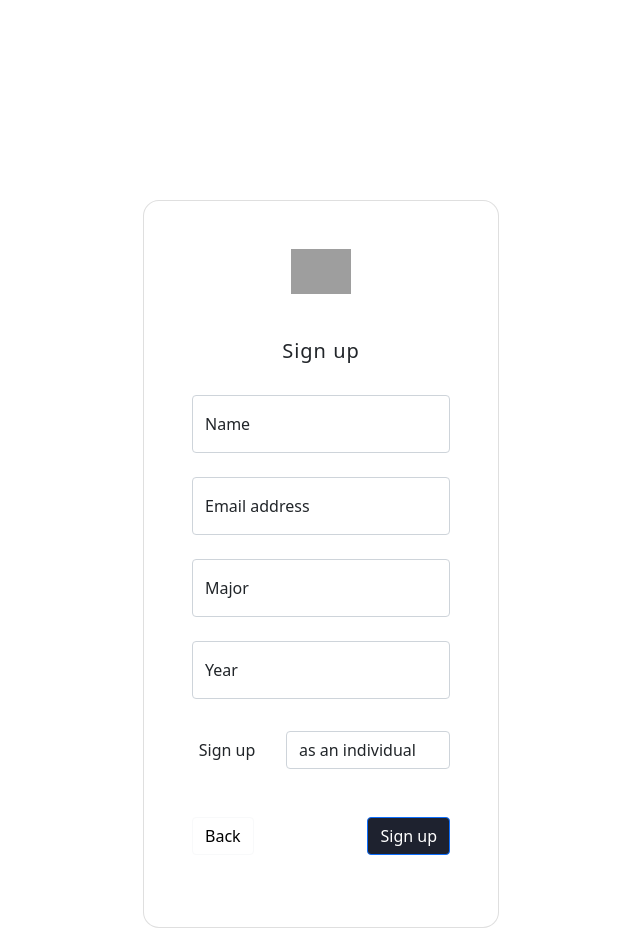
After one commit to Divyesh-Johri/ecc-case-comp-app, a Django app: template home/templates/home/signup.html in a window 1280 px wide. The commit adds this page. Shown: the whole page, without its empty margins (319-959 px from the left). Run offline with Django 4.2, Linux system fonts and the light colour scheme; the template is opened without the code that fills it, so the values that code supplies are empty; parts of the project's set-up code (start-up, migrations or seed data) failed here and were passed over; grey boxes are pictures that could not be loaded.

Commit message:
Created signin and signup pages

```diff
--- /dev/null
+++ b/home/templates/home/signin.html
@@ -0,0 +1,5 @@
+{% extends "signin.html" %}
+
+{% block content %}
+    <h1>jeff</h1>
+{% endblock %}
--- /dev/null
+++ b/home/templates/home/signup.html
@@ -0,0 +1,5 @@
+{% extends "signup.html" %}
+
+{% block content %}
+    <h1>jeff</h1>
+{% endblock %}
--- /dev/null
+++ b/static/templates/signup.html
@@ -0,0 +1,105 @@
+{% load static %}
+<html>
+
+	<head>
+        <title>test</title>
+        <link href="https://cdn.jsdelivr.net/npm/bootstrap@5.0.1/dist/css/bootstrap.min.css" rel="stylesheet" integrity="sha384-+0n0xVW2eSR5OomGNYDnhzAbDsOXxcvSN1TPprVMTNDbiYZCxYbOOl7+AMvyTG2x" crossorigin="anonymous">
+        <script src="https://cdn.jsdelivr.net/npm/bootstrap@5.1.3/dist/js/bootstrap.bundle.min.js"></script>
+
+		<style>
+            .logo {
+				height: 90px;
+				margin: auto;
+				display: block;
+			}
+			.btn-primary {
+				background-color: rgb(30, 34, 47) !important;
+			}
+			.btn-light {
+				background-color: rgb(255, 255, 255) !important;
+			}
+        </style>
+
+    </head>
+
+	<body>
+		<div class="container">
+			<div class="row h-25">
+			</div>
+			<div class="row h-50">
+			  <div class="col-sm-4"></div>
+			  <div class="col-sm-4">
+				<div class="card" style="border-radius: 1rem;">
+					<div class="card-body p-4 p-lg-5 text-black">
+
+						<form>
+
+						  <div class="d-flex align-items-center">
+							<div class="logo">
+								<img src="https://eccpsu.weebly.com/uploads/1/1/8/6/118626973/final-new-logo.png" alt="Logo" style="width:60px;">
+							</div>
+						  </div>
+
+						  <h5 class="fw-normal mb-3 pb-3" style="letter-spacing: 1px; text-align: center;">Sign up</h5>
+
+                          <div class="form-floating mb-4">
+							<input type="text" class="form-control" id="name" placeholder="Name">
+							<label for="name">Name</label>
+						  </div>
+
+						  <div class="form-floating mb-4">
+							<input type="email" class="form-control" id="floatingInput" placeholder="name@example.com">
+							<label for="floatingInput">Email address</label>
+						  </div>
+
+                          <div class="form-floating mb-4">
+							<input type="text" class="form-control" id="major" placeholder="Major">
+							<label for="major">Major</label>
+						  </div>
+
+                          <div class="form-floating mb-4">
+							<input type="text" class="form-control" id="year" placeholder="Year">
+							<label for="year">Year</label>
+						  </div>
+
+                          <div class="form-group">
+                            <div class="row pt-2">
+                                <div class="col-sm-4 d-flex align-items-center justify-content-center">
+                                    <label for="team">Sign up</label>
+                                </div>
+                                <div class="col-sm-8">
+                                    <select class="form-control" id="team">
+                                        <option>as an individual</option>
+                                        <option>and join an existing team</option>
+                                        <option>and create a new team</option>
+                                      </select>
+                                </div>
+                            </div>
+                          </div>
+
+						  <div class="row pt-4 mb-4">
+							<div class="col-sm-6">
+								<div class="pt-4 mb-4">
+                                    <a href="/signin" class="btn btn-light btn-block float-start">Back</a>
+								</div>
+							</div>
+							<div class="col-sm-6">
+								<div class="pt-4 mb-4">
+									<button class="btn btn-primary btn-block float-end" type="button">Sign up</button>
+								</div>
+							</div>
+						  </div>
+
+						</form>
+
+					  </div>
+				</div>
+			  </div>
+			  <div class="col-sm-4"></div>
+			</div>
+			<div class="row h-25">
+			</div>
+		  </div>
+	</body>
+
+</html>
```
Also changed, not shown: home/templates/home/home.html (+16 -1 lines), home/views.py (+10 -1 lines), static/css/style.css (+21 -0 lines), static/templates/base.html (+1 -23 lines), static/templates/signin.html (added, +79 -0 lines).
